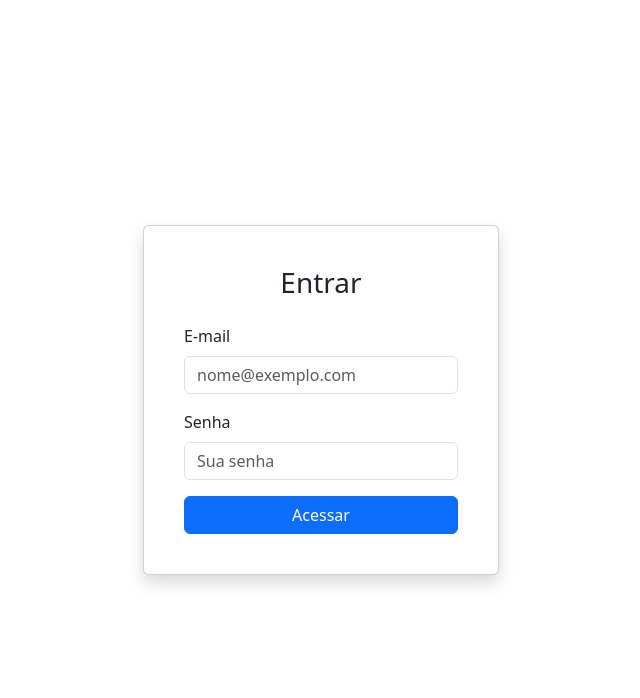
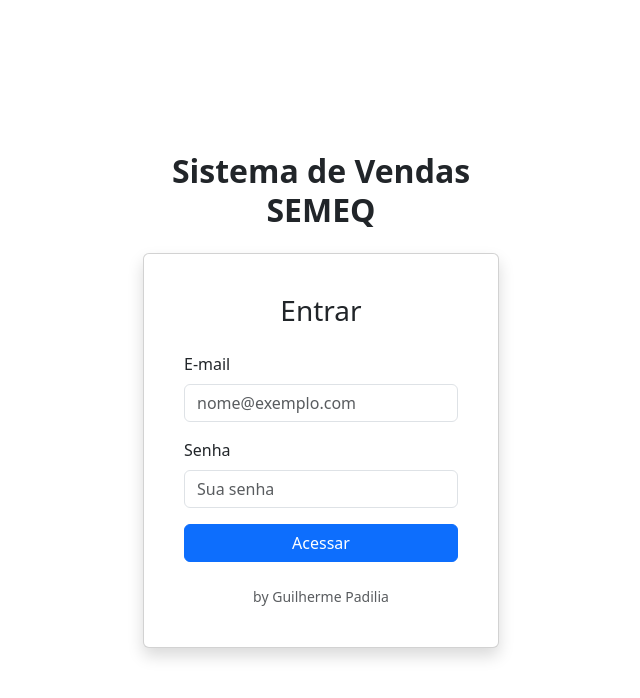
Before and after one commit to Guilherme-Padilia/Sales-System-Semeq, a Django app: page /login/ in a window 1280 px wide. Shown: the top 698 px of the page, without its empty margins (319-959 px from the left). Run offline with Django 5.2, Linux system fonts and the light colour scheme.

Commit message:
Add: visual improvements to the login screen

```diff
--- a/apps/login/templates/login/login.html
+++ b/apps/login/templates/login/login.html
@@ -6,10 +6,13 @@
 <div class="container">
     <div class="row min-vh-100 justify-content-center align-items-center">
         <div class="col-12 col-sm-8 col-md-6 col-lg-4">
+            <h2 class="text-center mb-4 fw-bold">
+                Sistema de Vendas SEMEQ
+            </h2>
+
             <div class="card shadow p-4">
                 <div class="card-body">
                     <h3 class="card-title text-center mb-4">Entrar</h3>
-
                     <form>
                         <div class="mb-3">
                             <label for="email" class="form-label">E-mail</label>
@@ -38,6 +41,10 @@
                             </button>
                         </div>
                     </form>
+
+                    <p class="text-center mt-4 mb-0 text-muted small">
+                        by Guilherme Padilia
+                    </p>
                 </div>
             </div>
         </div>
```
